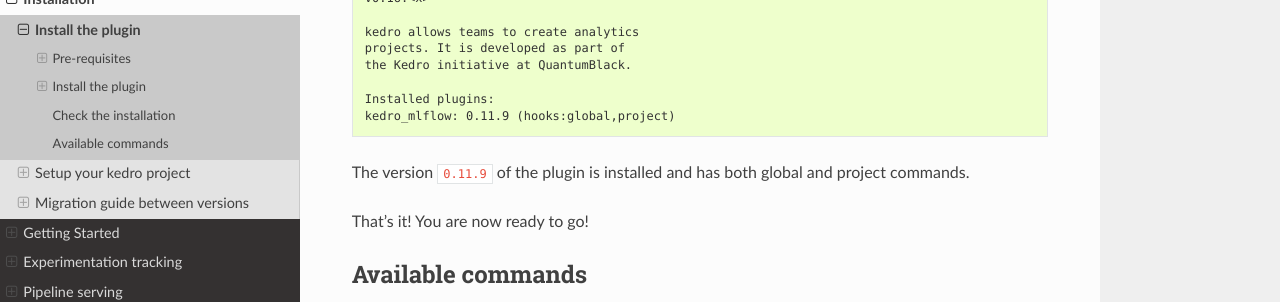
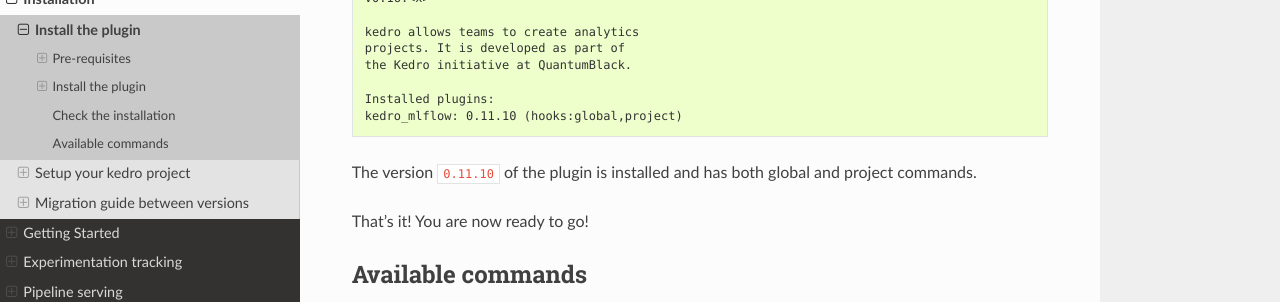
Before and after one commit to Galileo-Galilei/kedro-mlflow, a Sphinx documentation site: the page built from docs/source/02_installation/01_installation.md, in a window 1280 px wide and 900 px high, scrolled down 1600 px. Shown: the part 151-453 px from the top of the window. Built offline with Sphinx 7.4.7 and the Read the Docs theme 2.0.0, drawn with Linux system fonts in a browser that asks for light colours.

Commit message:
:rocket: Bump version and CHANGELOG for release 0.11.10 (#455)

````diff
--- a/docs/source/02_installation/01_installation.md
+++ b/docs/source/02_installation/01_installation.md
@@ -77,10 +77,10 @@ projects. It is developed as part of
 the Kedro initiative at QuantumBlack.
 
 Installed plugins:
-kedro_mlflow: 0.11.9 (hooks:global,project)
+kedro_mlflow: 0.11.10 (hooks:global,project)
 ```
 
-The version ``0.11.9`` of the plugin is installed and has both global and project commands.
+The version ``0.11.10`` of the plugin is installed and has both global and project commands.
 
 That's it! You are now ready to go!
 
--- a/kedro_mlflow/__init__.py
+++ b/kedro_mlflow/__init__.py
@@ -1,6 +1,6 @@
 """kedro-mlflow plugin constants
 """
-__version__ = "0.11.9"
+__version__ = "0.11.10"
 
 import logging
 
--- a/setup.cfg
+++ b/setup.cfg
@@ -1,5 +1,5 @@
 [bumpversion]
-current_version = 0.11.9
+current_version = 0.11.10
 
 [tool:pytest]
 addopts = --cov=kedro_mlflow --cov-report=html tests/
--- a/setup.py
+++ b/setup.py
@@ -25,7 +25,7 @@ with open((HERE / "README.md").as_posix(), encoding="utf-8") as file_handler:
 
 setup(
     name=NAME,
-    version="0.11.9",  # this will be bumped automatically by bump2version
+    version="0.11.10",  # this will be bumped automatically by bump2version
     description="A kedro-plugin to use mlflow in your kedro projects",
     license="Apache Software License (Apache 2.0)",
     long_description=README,
````
Also changed, not shown: CHANGELOG.md (+6 -2 lines), README.md (+1 -1 lines), docs/source/03_getting_started/01_example_project.md (+1 -1 lines).
